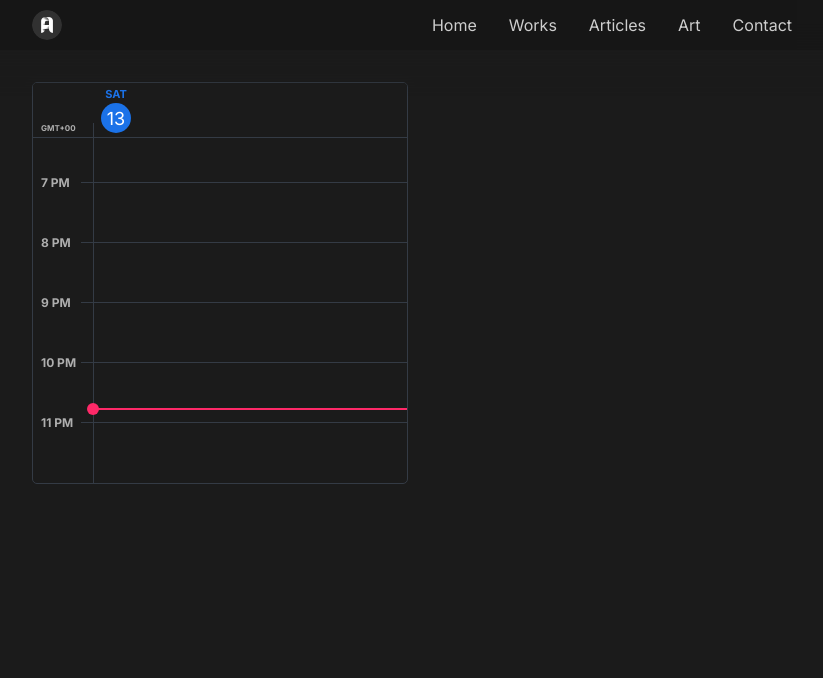
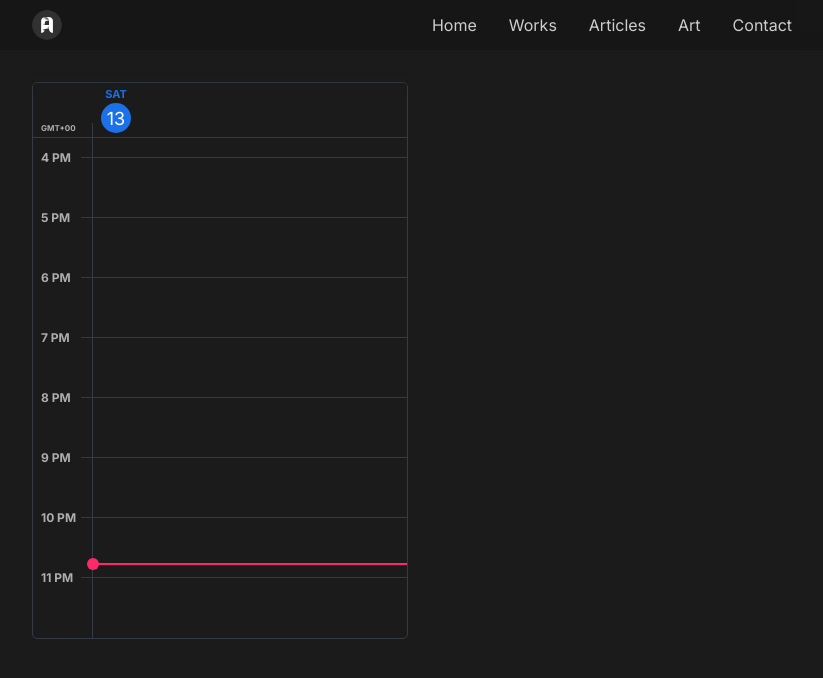
Before and after one commit to christiananagnostou/www, a Next.js app: page /lab in a window 1280 px wide. Shown: the top 678 px of the page, without its empty margins (224-1047 px from the left). Built offline with nearby package versions, Linux system fonts and the light colour scheme.

Commit message:
refactor styles of the daily calendar

```diff
--- a/components/Lab/calendar/DailyCalendar.tsx
+++ b/components/Lab/calendar/DailyCalendar.tsx
@@ -1,12 +1,23 @@
 import { useCallback, useEffect, useRef, useState } from 'react'
 import DailyEvent from './DailyEvent'
-import { DailyCalendarStyle } from './styles'
+import {
+  BarHeight,
+  CurrentDate,
+  CurrentDay,
+  CurrentTimeBar,
+  DailyCalendarStyle,
+  DateWrap,
+  HourBar,
+  HourBarTime,
+  HourListWrap,
+  StickyHeader,
+  Timezone,
+} from './styles'
 import { addMinutes, dateToTime, formatTime, getRandomColor, timeToPx } from './utils'
 
 const WEEKDAYS = ['Sunday', 'Monday', 'Tuesday', 'Wednesday', 'Thursday', 'Friday', 'Saturday']
 const HOURS = [...new Array(24)].map((_, i) => i)
 
-export const BarHeight = 60
 const BarInterval = 15
 
 type Props = {
@@ -50,15 +61,22 @@ const DailyCalendar = ({ date }: Props) => {
   }, [])
 
   const getDateFromPointerEvent = useCallback((e: MouseEvent | React.MouseEvent<HTMLDivElement, MouseEvent>) => {
-    const elemY = Math.max(0, e.clientY - (eventListRef.current?.getBoundingClientRect().top || 0))
+    const topPos = eventListRef.current?.getBoundingClientRect().top || 0
+    const scrollTop = eventListRef.current?.scrollTop || 0
+
+    // Calculate the y-position of the mouse event relative to the event list, adjusted for scrolling
+    const elemY = Math.max(0, e.clientY - topPos + scrollTop)
+
     const hour = Math.floor(elemY / BarHeight)
-    const mins = elemY - BarHeight * hour
+    const mins = elemY % BarHeight
     const intervalMins = mins - (mins % BarInterval)
     const date = new Date()
+
     date.setHours(hour)
     date.setMinutes(intervalMins)
     date.setSeconds(0)
     date.setMilliseconds(0)
+
     return date
   }, [])
 
@@ -105,17 +123,17 @@ const DailyCalendar = ({ date }: Props) => {
   }, [])
 
   return (
-    <DailyCalendarStyle style={{ '--hour-bar-height': BarHeight + 'px' } as React.CSSProperties}>
-      <div className="calendar__sticky-header">
-        <span className="calendar__sticky-header--timezone">{DATE.toTimeString().slice(9, 15)}</span>
-        <div className="calendar__sticky-header--date-wrap">
-          <div className="calendar__sticky-header--curr-day">{WEEKDAYS[DATE.getDay()].substring(0, 3)}</div>
-          <div className="calendar__sticky-header--curr-date">{DATE.getDate()}</div>
-        </div>
-      </div>
+    <DailyCalendarStyle>
+      <StickyHeader>
+        <Timezone>{DATE.toTimeString().slice(9, 15)}</Timezone>
+        <DateWrap>
+          <CurrentDay>{WEEKDAYS[DATE.getDay()].substring(0, 3)}</CurrentDay>
+          <CurrentDate>{DATE.getDate()}</CurrentDate>
+        </DateWrap>
+      </StickyHeader>
 
-      <div className="calendar__hour-list-wrap" ref={eventListRef} onMouseDown={handleListMouseDown}>
-        {/* Daily Event Boxes */}
+      <HourListWrap ref={eventListRef} onMouseDown={handleListMouseDown}>
+        {/* Existing Events */}
         {dailyEvents.map((dailyEvent) => (
           <DailyEvent
             dailyEvent={dailyEvent}
@@ -128,19 +146,18 @@ const DailyCalendar = ({ date }: Props) => {
           />
         ))}
 
-        {/* Dragging Box */}
+        {/* New Event */}
+        {newEvent && <DailyEvent dailyEvent={newEvent} />}
 
         {/* Current Time */}
-        <div id="CurrentTime" className="calendar__current-time" style={{ top: timeToPx(dateToTime(new Date())) }} />
-
-        {newEvent && <DailyEvent dailyEvent={newEvent} />}
+        <CurrentTimeBar style={{ top: timeToPx(dateToTime(new Date())) }} id="CurrentTime" />
 
         {HOURS.map((hour) => (
-          <div className="calendar__hour-bar" key={hour} data-hour={hour}>
-            <span className="calendar__hour-bar--time">{formatTime(hour)}</span>
-          </div>
+          <HourBar key={hour} data-hour={hour}>
+            <HourBarTime>{formatTime(hour)}</HourBarTime>
+          </HourBar>
         ))}
-      </div>
+      </HourListWrap>
     </DailyCalendarStyle>
   )
 }
--- a/components/Lab/calendar/styles.ts
+++ b/components/Lab/calendar/styles.ts
@@ -1,57 +1,70 @@
 import styled from 'styled-components'
+
+export const BarHeight = 60
 
 export const DailyCalendarStyle = styled.div`
   --border-color: var(--accent);
   --row-grid: 3rem 1fr;
   --blue: #1b72e8;
   --red: #fe2968;
-  --resize-event-bg: #fff;
+  --resize-event-bg: var(--text);
   --background: var(--body-bg);
   --header-curr-date-color: #fff;
-  --daily-event-text-color: #000;
+  --daily-event-text-color: #fff;
   --time-bar-width: 3.75rem;
+  --hour-bar-height: ${BarHeight}px;
 
+  position: relative;
   width: 100%;
-  height: 50vh;
   margin: auto;
   overflow-x: hidden;
   user-select: none;
 
-  .calendar__sticky-header {
+  &::after {
+    content: '';
+    display: block;
+    width: 1px;
+    position: absolute;
+    bottom: 0;
+    left: calc(var(--time-bar-width) - 1px);
+    background: var(--border-color);
+    height: calc(500px + 15px);
+    z-index: 1;
+  }
+`
+
+export const StickyHeader = styled.div`
   max-width: 100%;
-    position: sticky;
   background: var(--background);
-    top: 0;
-    z-index: 5;
   border-bottom: 1px solid var(--border-color);
   display: grid;
   grid-template-columns: var(--row-grid);
   align-items: end;
-  }
+`
 
-  .calendar__sticky-header--timezone {
+export const Timezone = styled.span`
   font-size: 8px;
   padding-bottom: 0.25rem;
   padding-left: 0.5rem;
   position: relative;
-  }
+`
 
-  .calendar__sticky-header--date-wrap {
+export const DateWrap = styled.div`
   padding: 0.25rem 1.25rem;
   display: grid;
   place-items: center;
   width: min-content;
-  }
+`
 
-  .calendar__sticky-header--curr-day {
+export const CurrentDay = styled.div`
   color: var(--blue);
   text-transform: uppercase;
   font-size: 11px;
   font-weight: 600;
   margin-bottom: 2px;
-  }
+`
 
-  .calendar__sticky-header--curr-date {
+export const CurrentDate = styled.div`
   height: 30px;
   width: 30px;
   border-radius: 100%;
@@ -60,39 +73,28 @@ export const DailyCalendarStyle = styled.div`
   place-items: center;
   font-size: 18px;
   color: var(--header-curr-date-color);
-  }
+`
 
-  /* Hour Bar List */
-  .calendar__hour-list-wrap {
+export const HourListWrap = styled.div`
   position: relative;
-  }
+  height: 500px;
+  overflow-y: auto;
+`
 
-  .calendar__hour-bar {
+export const HourBar = styled.div`
   height: var(--hour-bar-height);
   max-width: 100%;
   display: grid;
   position: relative;
   grid-template-columns: var(--row-grid);
-  }
-
-  .calendar__hour-bar:not(:last-child):after {
+  &:not(:last-child)::after {
     content: '';
     width: 100%;
     border-bottom: 1px solid var(--border-color);
   }
+`
 
-  .calendar__hour-bar::before {
-    content: '';
-    display: block;
-    width: 1px;
-    height: var(--hour-bar-height);
-    background: var(--border-color);
-    position: absolute;
-    top: 0;
-    left: var(--time-bar-width);
-  }
-
-  .calendar__hour-bar--time {
+export const HourBarTime = styled.span`
   display: block;
   transform: translateY(-50%);
   height: 12px;
@@ -102,49 +104,35 @@ export const DailyCalendarStyle = styled.div`
   background: var(--background);
   user-select: none;
   position: relative;
-  }
+`
 
-  .calendar__sticky-header--timezone::after {
-    content: '';
-    display: block;
-    width: 1px;
-    height: var(--hour-bar-height);
-    position: absolute;
-    top: 0;
-    left: var(--time-bar-width);
-    background: var(--border-color);
-  }
-
-  /* Daily Event */
-  .calendar__daily-event-container {
+export const DailyEventContainer = styled.div`
   position: absolute;
   z-index: 1;
   width: calc(100% - var(--time-bar-width));
   left: var(--time-bar-width);
   background: var(--red);
-    border-radius: 3px;
-  }
+  border-radius: 4px;
 
-  .calendar__daily-event-container.selected {
-    box-shadow: inset 0 0 0 1px #ccc;
+  &.selected {
     z-index: 4;
   }
+`
 
-  .calendar__daily-event-relative {
+export const DailyEventRelative = styled.div`
   position: relative;
   height: 100%;
   padding: 0.1rem 0.5rem;
   font-size: 12px;
-  }
+`
 
-  .calendar__daily-event-inner {
+export const DailyEventInner = styled.div`
   --text: var(--daily-event-text-color);
-  }
+`
 
-  .calendar__daily-event--time-range {
-  }
+export const TimeRange = styled.p``
 
-  .calendar__daily-event-delete {
+export const DeleteButton = styled.button`
   background: none;
   padding: 0;
   margin: 0;
@@ -153,13 +141,15 @@ export const DailyCalendarStyle = styled.div`
   top: 0.1rem;
   right: 0.1rem;
   transition: opacity 0.2s ease-in-out;
-  }
-  .calendar__daily-event-delete:hover {
+  color: var(--text);
+  cursor: pointer;
+
+  &:hover {
     opacity: 0.5;
   }
+`
 
-  .calendar__resize-event--top,
-  .calendar__resize-event--bottom {
+export const ResizeEvent = styled.div`
   --height: 8px;
   background: var(--resize-event-bg);
   height: var(--height);
@@ -171,18 +161,9 @@ export const DailyCalendarStyle = styled.div`
   right: 0;
   margin: auto;
   cursor: ns-resize;
-  }
+`
 
-  .calendar__resize-event--bottom {
-    bottom: calc(var(--height) / -2);
-  }
-
-  .calendar__resize-event--top {
-    top: calc(var(--height) / -2);
-  }
-
-  /* Current Time Bar */
-  .calendar__current-time {
+export const CurrentTimeBar = styled.div`
   background: var(--red);
   width: 100%;
   height: 2px;
@@ -191,9 +172,7 @@ export const DailyCalendarStyle = styled.div`
   width: calc(100% - var(--time-bar-width));
   left: var(--time-bar-width);
   pointer-events: none;
-  }
-
-  .calendar__current-time::after {
+  &::after {
     content: '';
     height: 12px;
     width: 12px;
--- a/components/Lab/calendar/utils.ts
+++ b/components/Lab/calendar/utils.ts
@@ -1,4 +1,4 @@
-import { BarHeight } from './DailyCalendar'
+import { BarHeight } from './styles'
 
 /**
  * @param date Date object
@@ -22,10 +22,10 @@ export const timeToPx = (time: string) => {
   return hoursPx + minsPx
 }
 
-export function getRandomColor(min = 150) {
+export function getRandomColor(max = 150) {
   const random = (): number => {
     const r = Math.floor(Math.random() * 256)
-    return r < min ? random() : r
+    return r > max ? random() : r
   }
 
   return `rgb(${random()},${random()},${random()})`
--- /dev/null
+++ b/components/SVG/X.tsx
@@ -0,0 +1,15 @@
+const X = () => (
+  <svg
+    stroke="currentColor"
+    fill="currentColor"
+    strokeWidth="0"
+    viewBox="0 0 512 512"
+    height="14px"
+    width="14px"
+    xmlns="http://www.w3.org/2000/svg"
+  >
+    <path d="M405 136.798L375.202 107 256 226.202 136.798 107 107 136.798 226.202 256 107 375.202 136.798 405 256 285.798 375.202 405 405 375.202 285.798 256z"></path>
+  </svg>
+)
+
+export default X
```
Also changed, not shown: components/Lab/calendar/DailyEvent.tsx (+29 -29 lines). Lines whose indentation alone changed are shown as unchanged.
